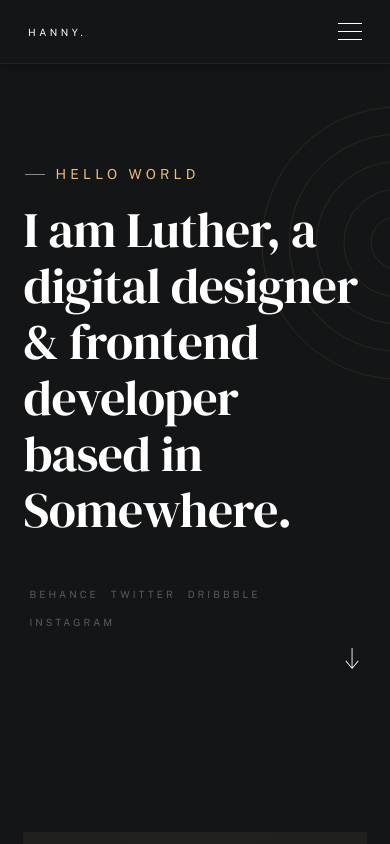
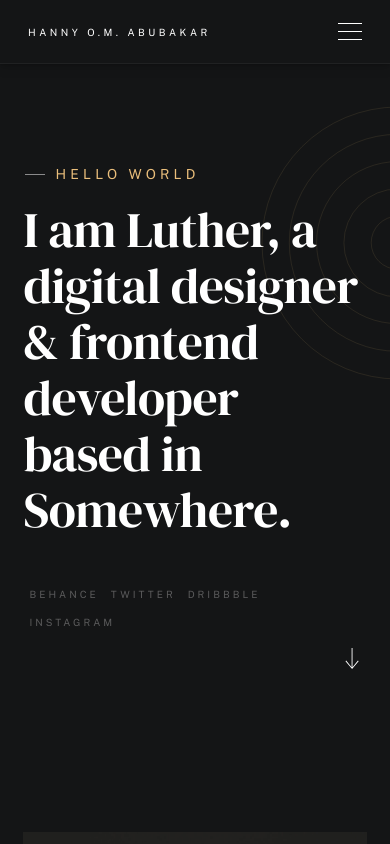
Before and after one commit to HannyOM/Portfolio, a plain HTML site: page index.html in a window 390 px wide. Shown: the top 844 px of the page. Drawn offline with nearby package versions, Linux system fonts and the light colour scheme; a web font is replaced by a local one.

Commit message:
name edit

```diff
--- a/index.html
+++ b/index.html
@@ -56,7 +56,7 @@
         <header class="s-header">
 
             <div class="header-mobile">
-                <span class="mobile-home-link"><a href="index.html">Hanny.</a></span>
+                <span class="mobile-home-link"><a href="index.html">Hanny O.M. Abubakar</a></span>
                 <a class="mobile-menu-toggle" href="#0"><span>Menu</span></a>
             </div>
 
```
